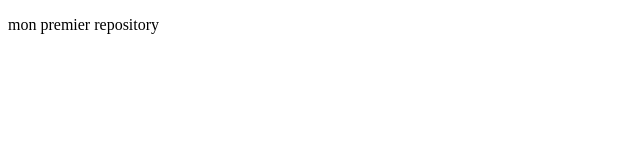
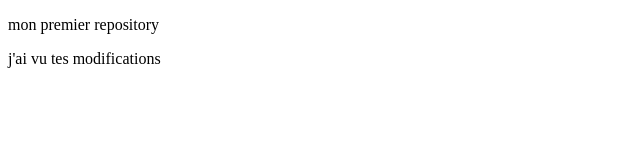
Before and after one commit to FaureNOUGNANKEY/Test, a plain HTML site: page index.html in a window 1280 px wide. Shown: the whole page, without its empty margins (0-640 px from the left). Drawn offline with Linux system fonts and the light colour scheme.

Commit message:
ajout d'un second paragraphe

```diff
--- a/index.html
+++ b/index.html
@@ -7,6 +7,7 @@
 </head>
 <body>
     <p>mon premier repository</p>
+    <p>j'ai vu tes modifications</p>
 
 </body>
 </html>
```
